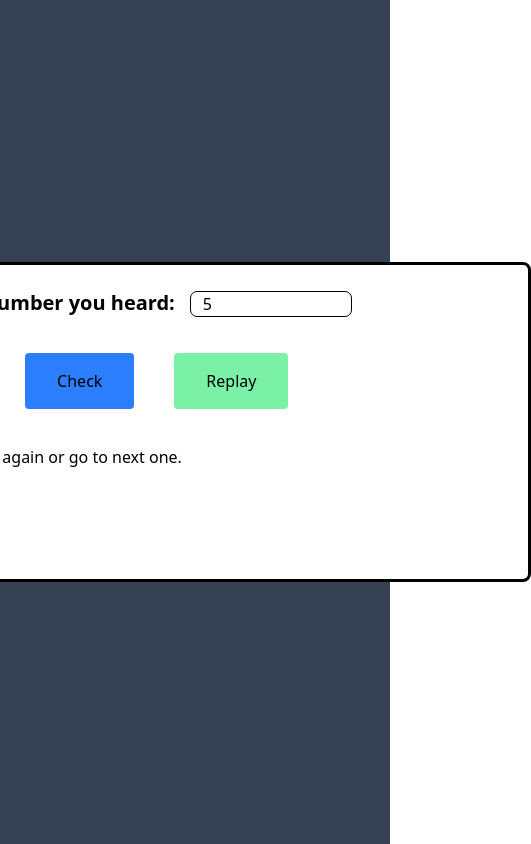
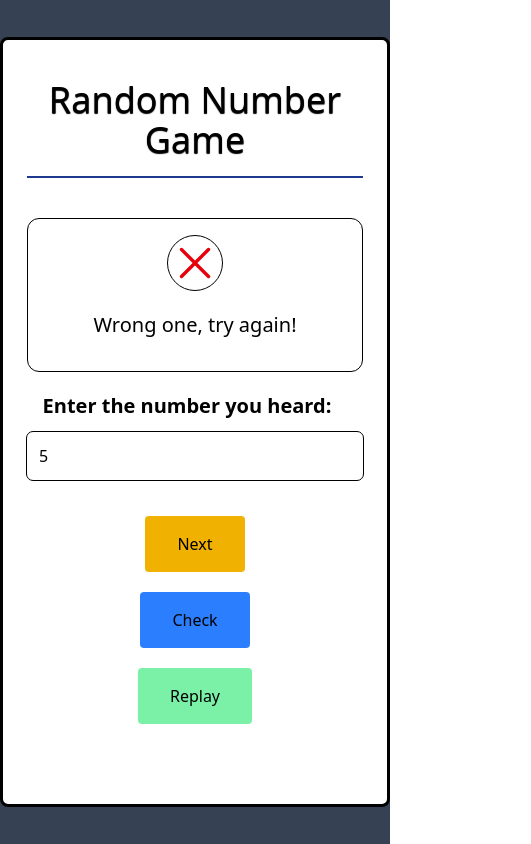
Before and after one commit to RRmallaP/random-num-fr, a React (Vite) app: page / in a window 390 px wide. Both pictures are taken after typing "5" into the empty fields and a click on the button "Check". Shown: the whole page, 531 px wide, since content can reach past the window. Built offline with nearby package versions, Linux system fonts and the light colour scheme.

Commit message:
optimize mobile view

```diff
--- a/src/components/random-number/random-number.jsx
+++ b/src/components/random-number/random-number.jsx
@@ -9,7 +9,7 @@ const voices = speechSynthesis
 function utterNumber(number) {
   const synth = new SpeechSynthesisUtterance(number);
   synth.lang = "fr-FR";
-  synth.rate = 0.75;
+  synth.rate = 0.8;
   synth.voice = voices[9];
 
   speechSynthesis.speak(synth);
@@ -56,7 +56,6 @@ function RandomNumberGame() {
   function checkInput(event) {
     event.preventDefault();
     setIsCorrect(+inputNumber === randomNumber);
-    console.log(inputNumber);
     setCheckStatus(true);
   }
 
@@ -87,23 +86,57 @@ function RandomNumberGame() {
 
   return (
     <div className="flex items-center justify-center bg-gray-700 min-h-dvh">
-      <div className="p-6 bg-white rounded-lg border-3 min-h-80 min-w-2xl">
+      <div className="p-6 bg-white rounded-lg border-3 min-h-80 min-w-full md:min-w-2xl">
+        <div className="border-b-2 border-blue-900 mb-10">
+          <h1 className="p-4 text-center text-4xl md:text-5xl text-shadow-xs text-shadow-black">
+            Random Number Game
+          </h1>
+        </div>
+
+          { checkStatus && isCorrect &&
+            <div className="mb-5 transition duration-400 ease-in-out border rounded-xl p-4">
+              <div className="flex flex-col items-center justify-center pb-4">
+                <svg xmlns="http://www.w3.org/2000/svg" viewBox="0 0 24 24" className="border rounded-full fill-green-600 size-14">
+                  <path fillRule="evenodd" d="M19.916 4.626a.75.75 0 0 1 .208 1.04l-9 13.5a.75.75 0 0 1-1.154.114l-6-6a.75.75 0 0 1 1.06-1.06l5.353 5.353 8.493-12.74a.75.75 0 0 1 1.04-.207Z" clipRule="evenodd" />
+                </svg>
+
+                <div className="flex items center justify-center mt-5">
+                  <h3 className="text-xl pe-3">Bravo, its correct.</h3>
+                  <svg xmlns="http://www.w3.org/2000/svg" viewBox="0 0 24 24" className="fill-green-800 size-8 animate-bounce">
+                    <path d="M7.493 18.5c-.425 0-.82-.236-.975-.632A7.48 7.48 0 0 1 6 15.125c0-1.75.599-3.358 1.602-4.634.151-.192.373-.309.6-.397.473-.183.89-.514 1.212-.924a9.042 9.042 0 0 1 2.861-2.4c.723-.384 1.35-.956 1.653-1.715a4.498 4.498 0 0 0 .322-1.672V2.75A.75.75 0 0 1 15 2a2.25 2.25 0 0 1 2.25 2.25c0 1.152-.26 2.243-.723 3.218-.266.558.107 1.282.725 1.282h3.126c1.026 0 1.945.694 2.054 1.715.045.422.068.85.068 1.285a11.95 11.95 0 0 1-2.649 7.521c-.388.482-.987.729-1.605.729H14.23c-.483 0-.964-.078-1.423-.23l-3.114-1.04a4.501 4.501 0 0 0-1.423-.23h-.777ZM2.331 10.727a11.969 11.969 0 0 0-.831 4.398 12 12 0 0 0 .52 3.507C2.28 19.482 3.105 20 3.994 20H4.9c.445 0 .72-.498.523-.898a8.963 8.963 0 0 1-.924-3.977c0-1.708.476-3.305 1.302-4.666.245-.403-.028-.959-.5-.959H4.25c-.832 0-1.612.453-1.918 1.227Z" />
+                  </svg>
+                </div>
+
+              </div>
+            </div>
+          }
+          { checkStatus && !isCorrect &&
+            <div className="mb-5 transition duration-400 ease-in-out border rounded-xl p-4">
+              <div className="flex flex-col items-center justify-center pb-4">
+                <svg xmlns="http://www.w3.org/2000/svg" viewBox="0 0 24 24" className="border rounded-full fill-red-600 size-14">
+                  <path fillRule="evenodd" d="M5.47 5.47a.75.75 0 0 1 1.06 0L12 10.94l5.47-5.47a.75.75 0 1 1 1.06 1.06L13.06 12l5.47 5.47a.75.75 0 1 1-1.06 1.06L12 13.06l-5.47 5.47a.75.75 0 0 1-1.06-1.06L10.94 12 5.47 6.53a.75.75 0 0 1 0-1.06Z" clipRule="evenodd" />
+                </svg>
+                <h3 className="pt-5 text-xl">Wrong one, try again!</h3>
+              </div>
+            </div>
+          }
+
         <form onSubmit={(event) => checkInput(event)}>
-          <div className="input-wrapper pb-4 mb-5">
+          <div className="text-center input-wrapper pb-4 mb-5">
             <label htmlFor="number-input" className="pe-4 text-xl font-semibold">
               Enter the number you heard:
             </label>
             <input
               ref={numberInputRef}
               id="number-input"
-              className="px-3 outline outline-1 rounded-md min-w-40"
+              className="p-3 mt-3 md:mt-0 outline outline-1 rounded-md min-w-full md:min-w-40"
               type="number"
               onChange={(event) => handleInput(event)}
               max={100}
               min={1} />
           </div>
 
-          <div className=" flex gap-10 pb-4 mb-5">
+          <div className="flex flex-col md:flex-row items-center justify-center gap-5 md:gap-10 pb-4 mb-10">
             <button className="bg-yellow-500 px-8 py-4 rounded-sm"
               type="button"
               ref={nextButton}
@@ -124,18 +157,6 @@ function RandomNumberGame() {
                 Replay
             </button>
           </div>
-
-          { checkStatus && isCorrect &&
-            <h3 className="pb-4 mb-5">
-              Bravo, its correct. Click Next button above to try another one.
-            </h3>
-          }
-
-          { checkStatus && !isCorrect &&
-            <h3 className="pb-4 mb-5">
-              Wrong one, try again or go to next one.
-            </h3>
-          }
         </form>
       </div>
     </div>
```
